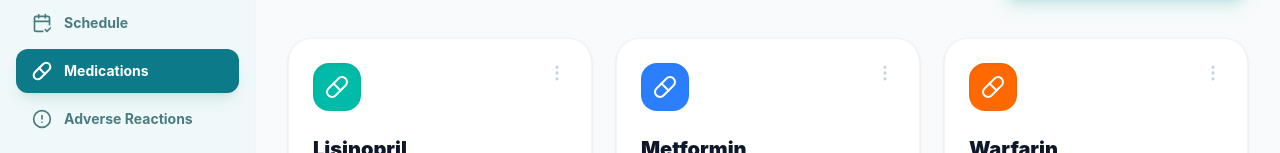
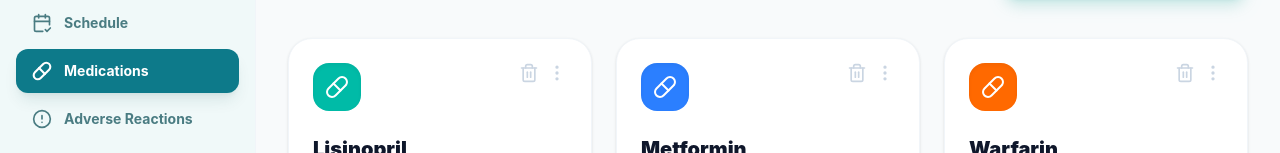
Before and after one commit to githinjiEssy/Medication-Tracker, a React (Vite) app in the folder Client/: page /medications in a window 1280 px wide. Shown: the part 170-323 px from the top of the page. Built offline with nearby package versions, Linux system fonts and the light colour scheme.

Commit message:
medication delete feature

```diff
--- a/Client/src/pages/MedicationsPage.jsx
+++ b/Client/src/pages/MedicationsPage.jsx
@@ -10,16 +10,30 @@ import {
 
 // --- SUB-COMPONENT: MEDICATION CARD ---
 // Defined here to keep the main component clean and readable
-const MedicationCard = ({ med, onViewDetails }) => (
+const MedicationCard = ({ med, onViewDetails, onDelete }) => (
   <div className="bg-white rounded-3xl p-6 border border-slate-100 shadow-sm hover:shadow-md transition-all group flex flex-col justify-between">
     <div>
       <div className="flex justify-between items-start mb-6">
         <div className={`w-12 h-12 ${med.color} rounded-2xl flex items-center justify-center text-white shadow-inner`}>
           <Pill size={24} />
         </div>
-        <button className="text-slate-300 hover:text-slate-600 transition-colors">
-          <MoreVertical size={20} />
-        </button>
+
+        <div className="flex gap-2">
+          <button
+            title="Delete"
+            onClick={(e) => {
+              e.stopPropagation();
+              onDelete(med.id);
+            }}
+            className="text-slate-300 hover:text-red-500 transition-colors"
+          >
+            <Trash2 size={20} />
+          </button>
+          <button className="text-slate-300 hover:text-slate-600 transition-colors">
+            <MoreVertical size={20} />
+          </button>
+        </div>
+
       </div>
       <div className="mb-6">
         <h3 className="text-xl font-black text-slate-900">{med.name}</h3>
@@ -63,9 +77,8 @@ const MedicationsPage = () => {
   const [selectedMed, setSelectedMed] = useState(null);
   const [searchTerm, setSearchTerm] = useState('');
   const navigate = useNavigate();
-
-  const prescriptions = [
-    {
+  const [prescriptions, setPrescriptions] = useState([
+        {
       id: 1,
       name: "Lisinopril",
       dose: "10 mg",
@@ -98,7 +111,52 @@ const MedicationsPage = () => {
       color: "bg-orange-500",
       instructions: "Avoid significant changes in intake of foods high in Vitamin K."
     }
-  ];
+  ]);
+
+  const handleDelete = (id) => {
+  // Simple confirmation (matches your Cucumber "I confirm" step)
+  if (window.confirm("Are you sure you want to delete this medication?")) {
+    const updatedList = prescriptions.filter(med => med.id !== id);
+    setPrescriptions(updatedList);
+    setSelectedMed(null); // Go back to the cabinet view if we were in details
+  }
+};
+
+  // const prescriptions = [
+  //   {
+  //     id: 1,
+  //     name: "Lisinopril",
+  //     dose: "10 mg",
+  //     frequency: "Once daily",
+  //     refills: 2,
+  //     status: "Active",
+  //     lastTaken: "Today, 08:00 AM",
+  //     color: "bg-teal-500",
+  //     instructions: "Take on an empty stomach at least 30 minutes before breakfast."
+  //   },
+  //   {
+  //     id: 2,
+  //     name: "Metformin",
+  //     dose: "500 mg",
+  //     frequency: "Twice daily",
+  //     refills: 5,
+  //     status: "Active",
+  //     lastTaken: "Yesterday, 08:30 PM",
+  //     color: "bg-blue-500",
+  //     instructions: "Take with a full meal to reduce stomach upset."
+  //   },
+  //   {
+  //     id: 3,
+  //     name: "Warfarin",
+  //     dose: "3 mg",
+  //     frequency: "Once daily",
+  //     refills: 0,
+  //     status: "Refill Needed",
+  //     lastTaken: "Today, 09:15 AM",
+  //     color: "bg-orange-500",
+  //     instructions: "Avoid significant changes in intake of foods high in Vitamin K."
+  //   }
+  // ];
 
   // Logic to filter meds based on TopBar input
   const filteredMeds = prescriptions.filter(med =>
@@ -138,6 +196,7 @@ const MedicationsPage = () => {
                   key={med.id}
                   med={med}
                   onViewDetails={setSelectedMed}
+                  onDelete={handleDelete}
                 />
               ))}
 
@@ -188,7 +247,9 @@ const MedicationsPage = () => {
                 <button className="flex items-center gap-2 px-5 py-3 bg-white border border-slate-200 rounded-2xl text-slate-600 font-bold hover:bg-slate-50 transition-all shadow-sm">
                   <Edit2 size={18}/> Edit
                 </button>
-                <button className="p-3 bg-red-50 text-red-500 rounded-2xl border border-red-100 hover:bg-red-100 transition-all">
+                <button
+                  onClick={() => handleDelete(selectedMed.id)}
+                  className="p-3 bg-red-50 text-red-500 rounded-2xl border border-red-100 hover:bg-red-100 transition-all">
                   <Trash2 size={20}/>
                 </button>
               </div>
--- a/Client/tests/steps/medication.steps.js
+++ b/Client/tests/steps/medication.steps.js
@@ -27,11 +27,6 @@ Then('I should only see {string} in my cabinet', async ({ page }, medName) => {
   await expect(card).toBeVisible();
 });
 
-Then('I should not see {string}', async ({ page }, medName) => {
-  const card = page.locator('h3', { hasText: medName });
-  await expect(card).not.toBeVisible();
-});
-
 When('I click the {string} medication button', async ({ page }, buttonText) => {
   await page.getByRole('button', { name: buttonText }).click();
 });
@@ -44,3 +39,32 @@ Then('I should see the {string} modal header', async ({ page }, title) => {
 Then('the {string} input should be visible', async ({ page }, labelText) => {
   await expect(page.getByLabel(labelText)).toBeVisible();
 });
+
+Given('I should see {string} in my cabinet', async ({ page }, medName) => {
+  const card = page.locator('h3', { hasText: medName });
+  await expect(card).toBeVisible();
+});
+
+When('I click the {string} button for {string}', async ({ page }, action, medName) => {
+  // Find the card containing the medication name, then find the button within that card
+  const card = page.locator('.bg-white', { has: page.locator('h3', { hasText: medName }) });
+  const deleteButton = card.getByRole('button', { name: new RegExp(action, 'i') });
+
+  // Set up dialog listener BEFORE the click
+  page.once('dialog', async dialog => {
+    console.log(`Accepting dialog: ${dialog.message()}`);
+    await dialog.accept();
+  });
+
+  await deleteButton.click();
+});
+
+When('I confirm the deletion', async ({ page }) => {
+  const successToast = page.getByText(/successfully|removed/i);
+  await successToast.waitFor({ state: 'visible', timeout: 2000 }).catch(() => {});
+});
+
+Then('I should not see {string}', async ({ page }, medName) => {
+  const card = page.locator('h3', { hasText: medName });
+  await expect(card).toBeHidden({ timeout: 7000 });
+});
```
Also changed, not shown: Client/playwright-report/index.html (+1 -1 lines), 2 other files (tests, documents, lock files or other folders).
